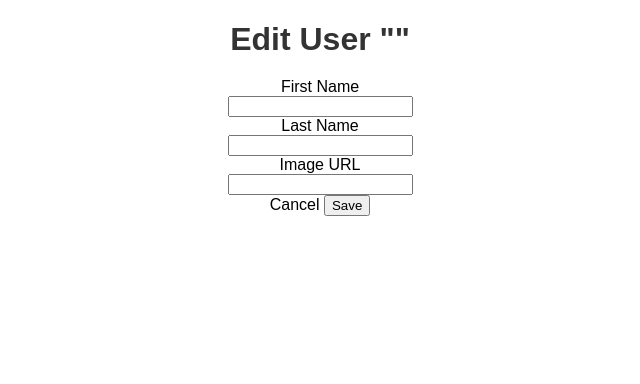
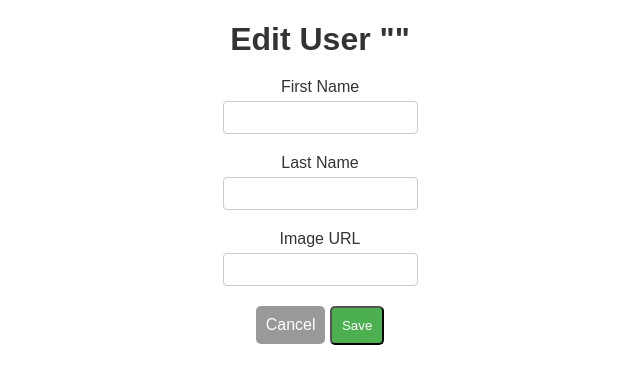
Before and after one commit to tunderscoreyler9/Springboard-exercises, a Flask app: template 28/28.1/flask-blogly/templates/edit.html in a window 1280 px wide. Shown: the top 384 px of the page, without its empty margins (320-960 px from the left). Run offline with Flask 3, Linux system fonts and the light colour scheme; the template is opened without the code that fills it, so the values that code supplies are empty.

Commit message:
added more CSS for edit.html & details.html

```diff
--- a/28/28.1/flask-blogly/static/styles.css
+++ b/28/28.1/flask-blogly/static/styles.css
@@ -41,6 +41,7 @@ h2 {
     margin-top: 10px;
 }
 
+
 .user_image_div img {
     max-width: 100%;
     max-height: 300px;
@@ -74,3 +75,55 @@ a {
 a:hover {
     text-decoration: underline;
 }
+
+.form-group {
+    margin-bottom: 20px;
+}
+
+.form-group label {
+    display: block;
+    margin-bottom: 5px;
+    color: #333;
+}
+
+.form-input {
+    display: inline-block;
+}
+
+.form-control {
+    width: 100%;
+    padding: 8px;
+    box-sizing: border-box;
+    border: 1px solid #ccc;
+    border-radius: 4px;
+}
+
+.btn {
+    display: inline-block;
+    padding: 10px;
+    text-align: center;
+    text-decoration: none;
+    border-radius: 5px;
+    cursor: pointer;
+}
+
+.cancel-btn {
+    background-color: #999;
+    color: white;
+}
+
+.btn-save {
+    background-color: #4CAF50;
+    color: white;
+}
+
+.btn-homepage {
+    background-color: #05a7f8;
+    color: white;
+}
+
+.btn:hover,
+.cancel-btn:hover,
+.btn-save:hover {
+    opacity: 0.8;
+}
--- a/28/28.1/flask-blogly/templates/details.html
+++ b/28/28.1/flask-blogly/templates/details.html
@@ -5,7 +5,7 @@
     <meta charset="UTF-8">
     <meta name="viewport" content="width=device-width, initial-scale=1.0">
     <title>{{user.first_name}}</title>
-    <link rel="stylesheet" href="static/styles.css">
+    <link rel="stylesheet" href="{{ url_for('static', filename='styles.css') }}">
 </head>
 
 <body>
@@ -34,7 +34,7 @@
             </form>
         </div>
         <br>
-        <button><a href="/">HomePage</a></button>
+        <button class="btn btn-homepage"><a href="/">HomePage</a></button>
     </div>
 
 </body>
--- a/28/28.1/flask-blogly/templates/edit.html
+++ b/28/28.1/flask-blogly/templates/edit.html
@@ -5,7 +5,7 @@
     <meta charset="UTF-8">
     <meta name="viewport" content="width=device-width, initial-scale=1.0">
     <title>Edit Mode</title>
-    <link rel="stylesheet" href="static/styles.css">
+    <link rel="stylesheet" href="{{ url_for('static', filename='styles.css') }}">
 </head>
 
 <body>
```
